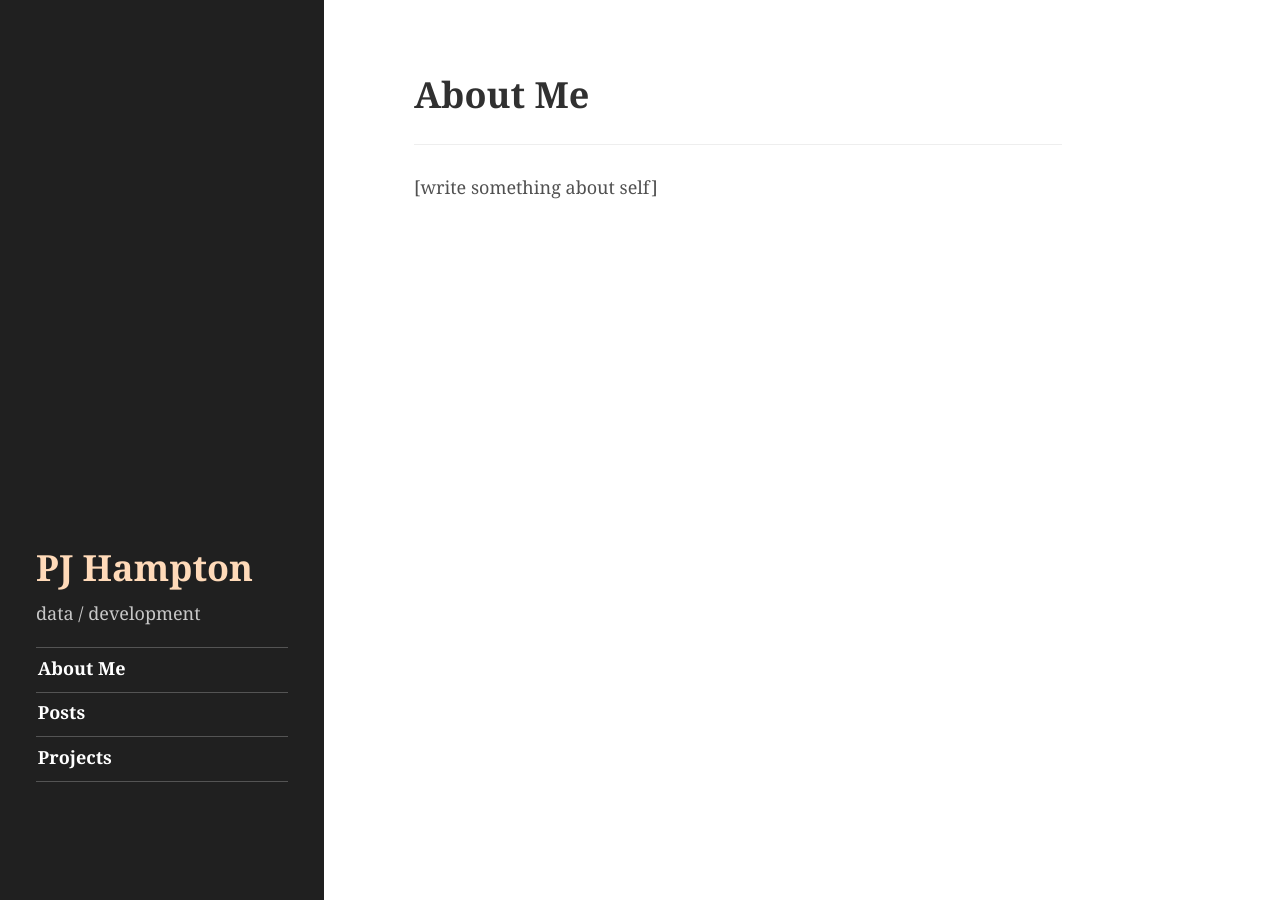
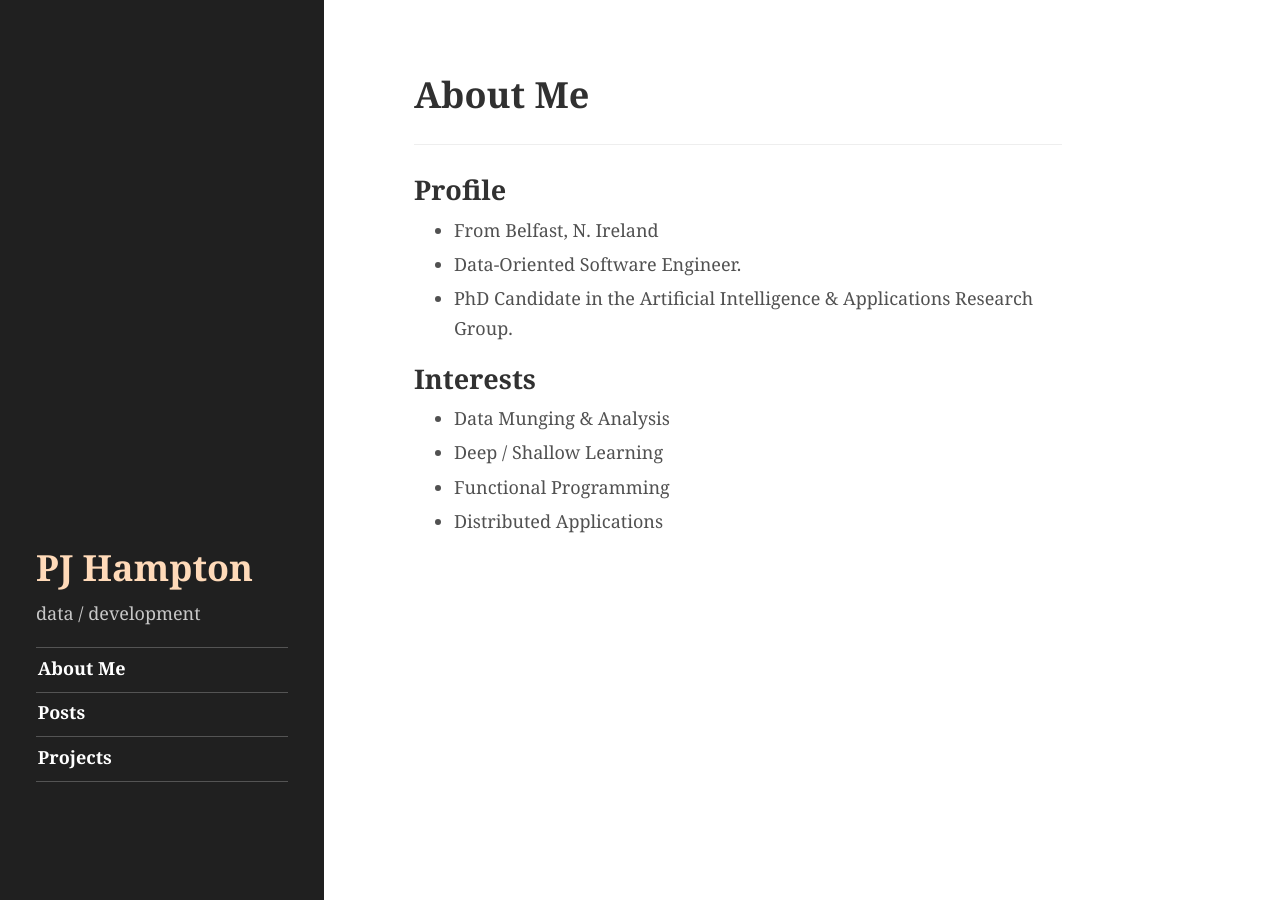
Before and after one commit to pjhampton/pjhampton.github.io, a Jekyll site: the page built from about.md, in a window 1280 px wide. Built offline with Jekyll 4.4.1, drawn with Linux system fonts in a browser that asks for light colours.

Commit message:
Added about me.

```diff
--- a/about.md
+++ b/about.md
@@ -3,4 +3,15 @@ layout: page
 title: About Me
 ---
 
-[write something about self]
+Profile
+-----------------------------
+  - From Belfast, N. Ireland
+  - Data-Oriented Software Engineer.
+  - PhD Candidate in the Artificial Intelligence & Applications Research Group.
+
+Interests
+-----------------------------
+  - Data Munging & Analysis
+  - Deep / Shallow Learning
+  - Functional Programming
+  - Distributed Applications
```
